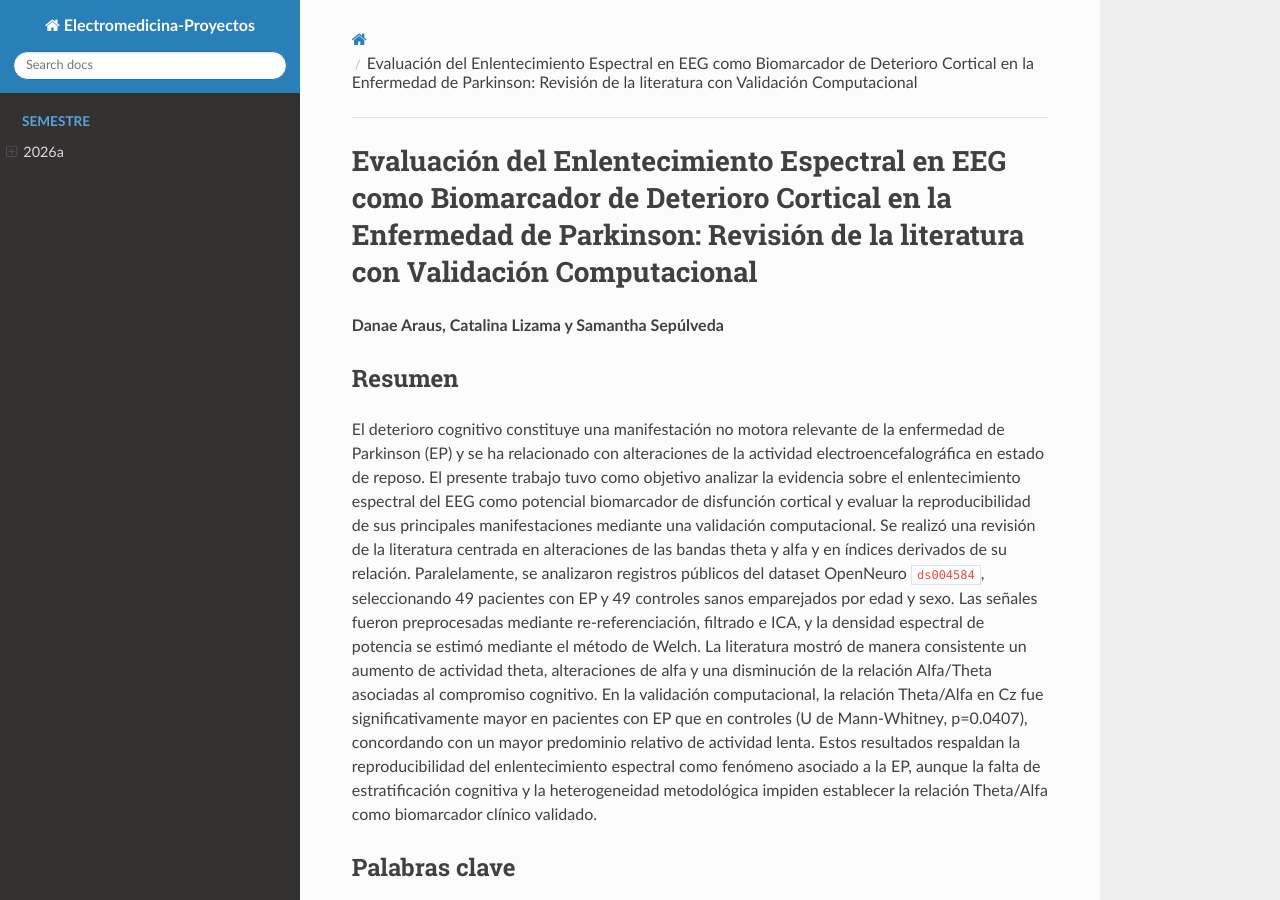
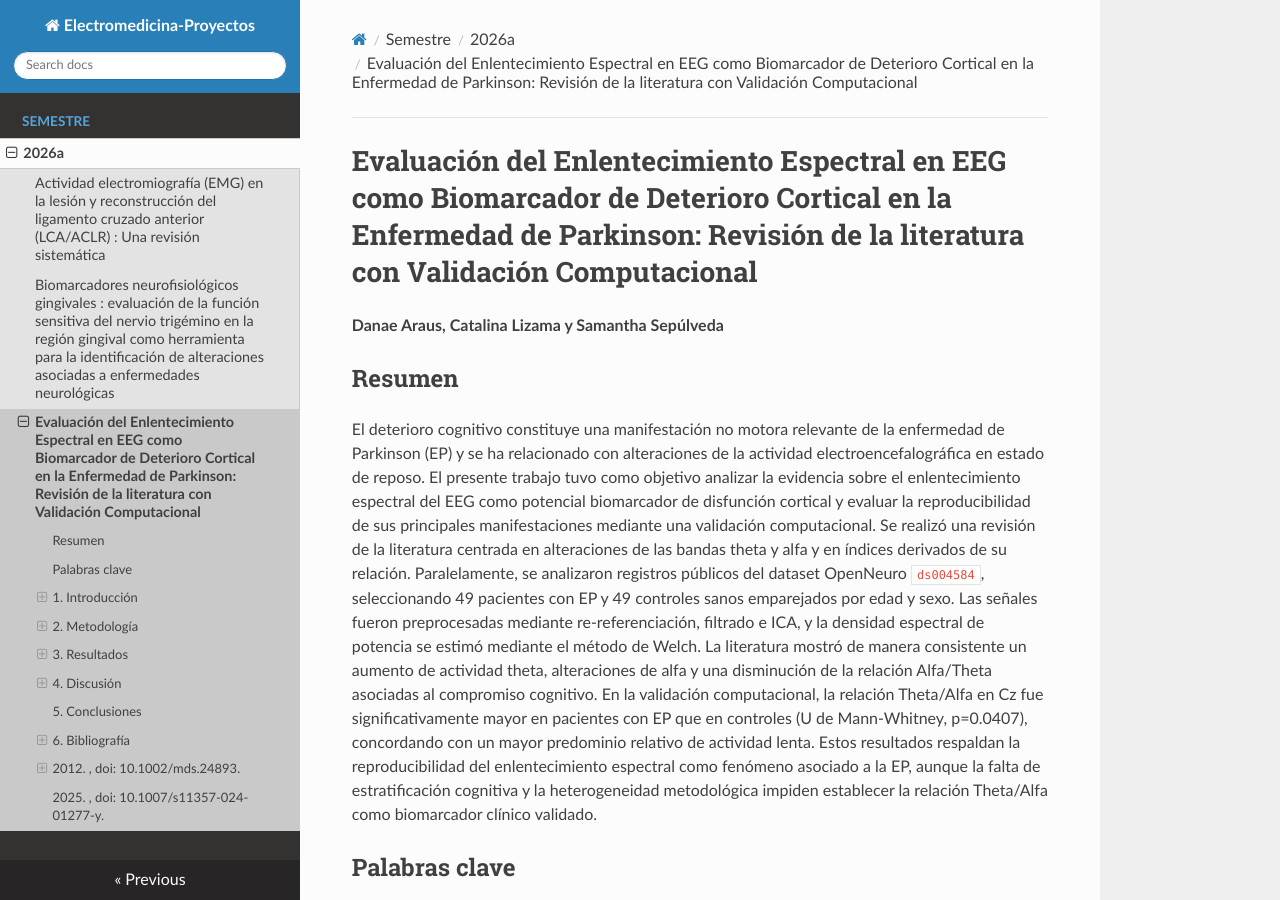
Before and after one commit to neuroeng-usach/Electromedicina-proyectos, an MkDocs documentation site: the page built from docs/2026_1/proy3/proyecto_electro_parkinson.md, in a window 1280 px wide and 900 px high. Built offline with MkDocs 1.6.1, drawn with Linux system fonts in a browser that asks for light colours; nearby versions of some CDN libraries.

Commit message:
Update mkdocs.yml

```diff
--- a/mkdocs.yml
+++ b/mkdocs.yml
@@ -43,3 +43,4 @@ nav:
       - 2026a:
         - "Actividad electromiografía (EMG) en la lesión y reconstrucción del ligamento cruzado anterior (LCA/ACLR) : Una revisión sistemática" : 2026_1/proy1/index.md
         - "Biomarcadores neurofisiológicos gingivales : evaluación de la función sensitiva del nervio trigémino en la región gingival como herramienta para la identificación de alteraciones asociadas a enfermedades neurológicas" : 2026_1/proy2/index.md
+        - "Evaluación del Enlentecimiento Espectral en EEG como Biomarcador de Deterioro Cortical en la Enfermedad de Parkinson: Revisión de la literatura con Validación Computacional" : 2026_1/proy3/proyecto_electro_parkinson.md
```
